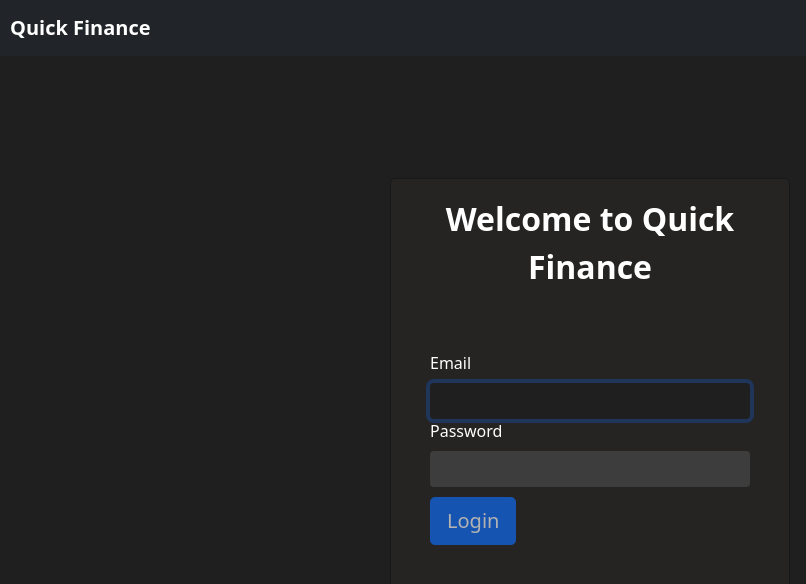
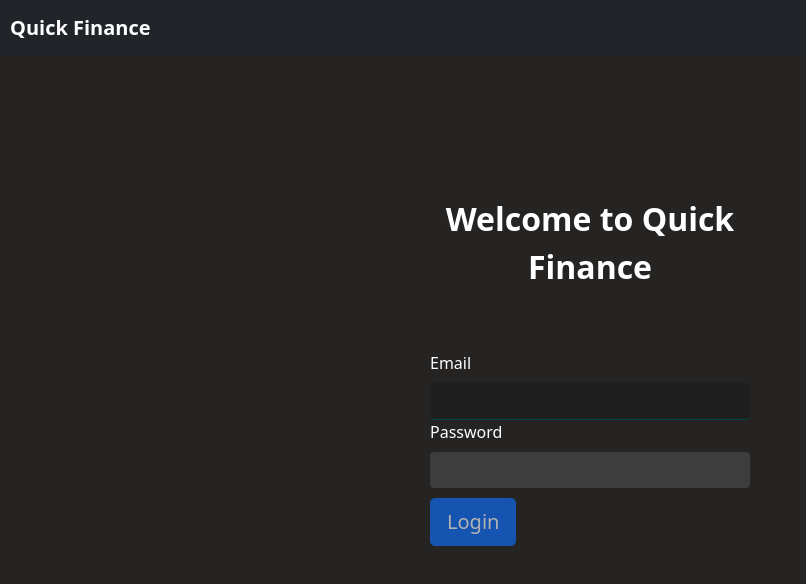
Before and after one commit to NadirBourazza/QuickFinance, a React (Create React App) app: page / in a window 1280 px wide. Shown: the top 584 px of the page, without its empty margins (0-806 px from the left). Built offline with nearby package versions, Linux system fonts and the light colour scheme.

Commit message:
Styles for email and input login boxes

```diff
--- a/src/styles/Index.css
+++ b/src/styles/Index.css
@@ -16,6 +16,6 @@ code {
   {
   :root {
     scroll-behavior: smooth;
-    background-color: #1F1F1F;;
+    background-color: #252423;;
   }
 }
--- a/src/styles/Login.css
+++ b/src/styles/Login.css
@@ -12,37 +12,24 @@
     margin-top: 10px;
   }
 
-  /* Email Field Styling */
-  .emailField{
+  /* Styles for email and password input boxes */
+
+  .form-control{
     background-color: #3D3D3D;
     color: white;
     border: none;
   }
 
-  .emailField:hover{
+  .form-control:hover{
     background-color: #1F1F1F;
     color: white;
   }
 
-  .emailField:focus{
+  .form-control:focus{
     background-color: #1F1F1F;
     color: white;
-  }
-
-  /* Password Field Styling */
-  .passwordField{
-    background-color: #3D3D3D;
-    color: white;
-    border: none;
-  }
-
-  .passwordField:hover{
-    background-color: #1F1F1F;
-    color: white;
-  }
-
-  .passwordField:focus{
-    background-color: #1F1F1F;
-    color: white;
+    border-bottom: 1px solid #004747;
+    -webkit-box-shadow: none;
+    box-shadow: none;
   }
 }
--- a/src/styles/WelcomePage.css
+++ b/src/styles/WelcomePage.css
@@ -9,6 +9,7 @@
   max-width: 400px;
   background-color: #252423;
   color: white;
+  border: none;
 }
 
 .modal-title{
```
